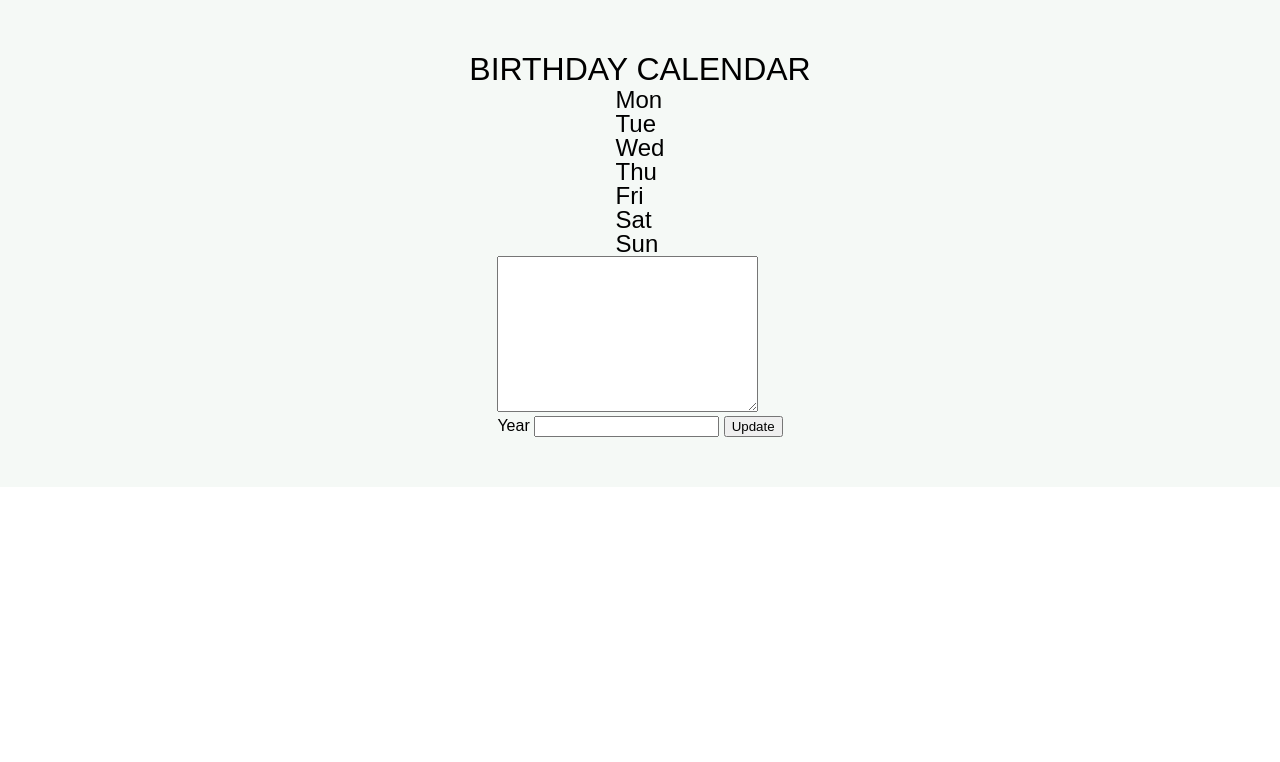
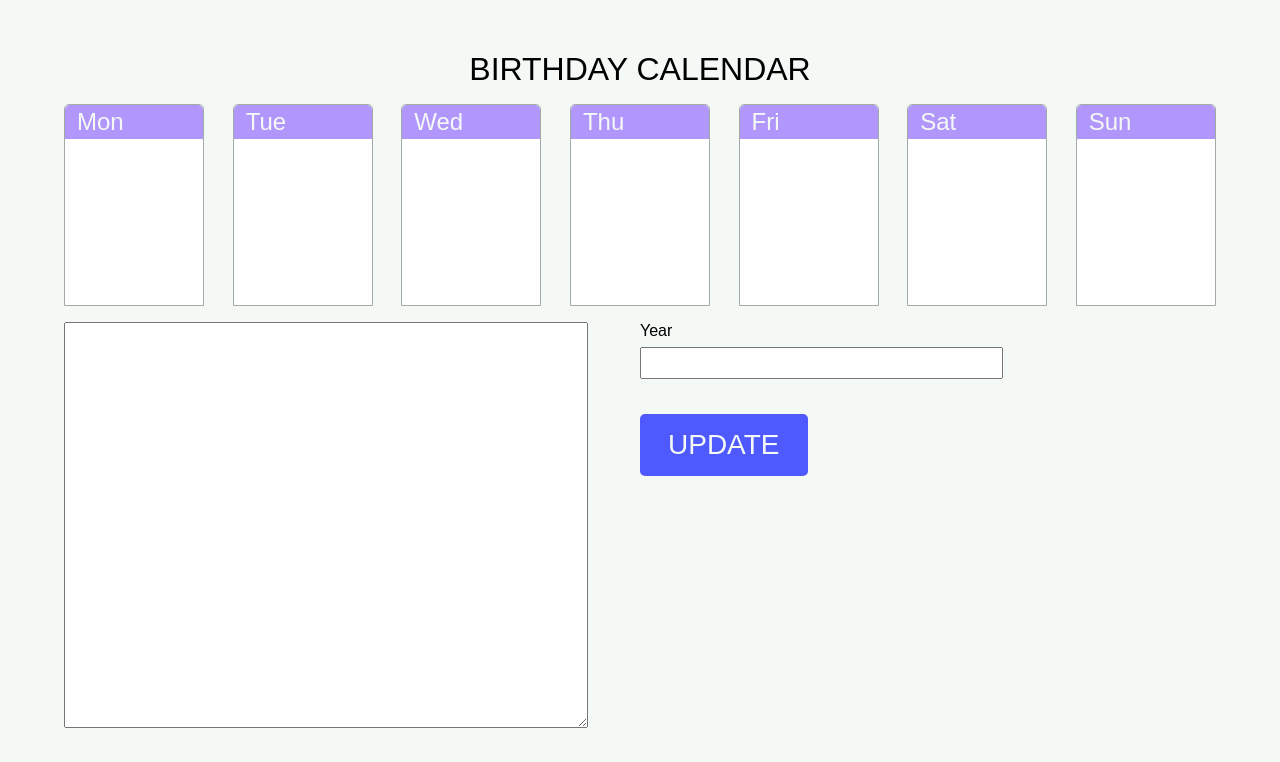
Before and after one commit to ssumanaxioned/birthday, a plain HTML site: page index.html in a window 1280 px wide. Drawn offline with Linux system fonts and the light colour scheme.

Commit message:
template file created and styling added

```diff
--- a/assets/sass/default/_global.scss
+++ b/assets/sass/default/_global.scss
@@ -10,9 +10,10 @@
 }
 
 .title {
-  line-height: 1.2em;
+  display: block;
   font-size: 32px;
   font-weight: 400;
+  line-height: 1.2em;
   text-transform: uppercase;
 
   @include responsive(max, $sm-laptop) { font-size: 28px; }
@@ -20,6 +21,7 @@
 }
 
 .heading {
+  color: $lightgray;
   font-size: 24px;
   font-weight: 400;
   line-height: 1em;
--- a/assets/sass/style.scss
+++ b/assets/sass/style.scss
@@ -2,3 +2,5 @@
 @import 'default/variables';
 @import 'default/mixin';
 @import 'default/global';
+@import 'template/box';
+@import 'template/form';
--- /dev/null
+++ b/assets/sass/template/_box.scss
@@ -0,0 +1,23 @@
+.box-ctn {
+  width: 100%;
+  margin: 1em 0;
+  @include flex(row, space-between, center);
+}
+
+.box {
+  flex-basis: 12%;
+  min-height: 200px;
+  border: 1px solid $gray;
+  border-top-left-radius: 5px;
+  border-top-right-radius: 5px;
+  @include flex(column, flex-start, flex-start);
+  background-color: $white;
+}
+
+.heading {
+  width: calc(100% - 1em);
+  padding: .2em .5em;
+  border-top-left-radius: 5px;
+  border-top-right-radius: 5px;
+  background-color: $purple;
+}
--- /dev/null
+++ b/assets/sass/template/_form.scss
@@ -0,0 +1,44 @@
+.b-form {
+  width: 100%;
+  @include flex(row, space-between, flex-start);
+}
+
+.formgrp {
+  flex-basis: 50%;
+  @include flex(column, flex-start, flex-start);
+
+  textarea {
+    width: 90%;
+    min-height: 400px;
+    display: block;
+
+  }
+
+  input {
+    width: 60%;
+    padding: .5em;
+    margin: .5em 0;
+    display: block;
+  }
+
+  button {
+    padding: .5em 1em;
+    margin-top: 1em;
+    border: none;
+    border-radius: 5px;
+    display: block;
+    background-color: $blue;
+    color: $lightgray;
+    font-size: 28px;
+    font-weight: 400;
+    line-height: 1.2em;
+    text-transform: uppercase;
+
+    @include responsive(max, $sm-laptop) { font-size: 24px; }
+    @include responsive(max, $tab) { font-size: 20px; }
+
+    &:hover {
+      @include responsive(min, $sm-laptop) { background-color: darken($blue, 20%); }
+    }
+  }
+}
```
Also changed, not shown: assets/css/style.css, 1 other file.
